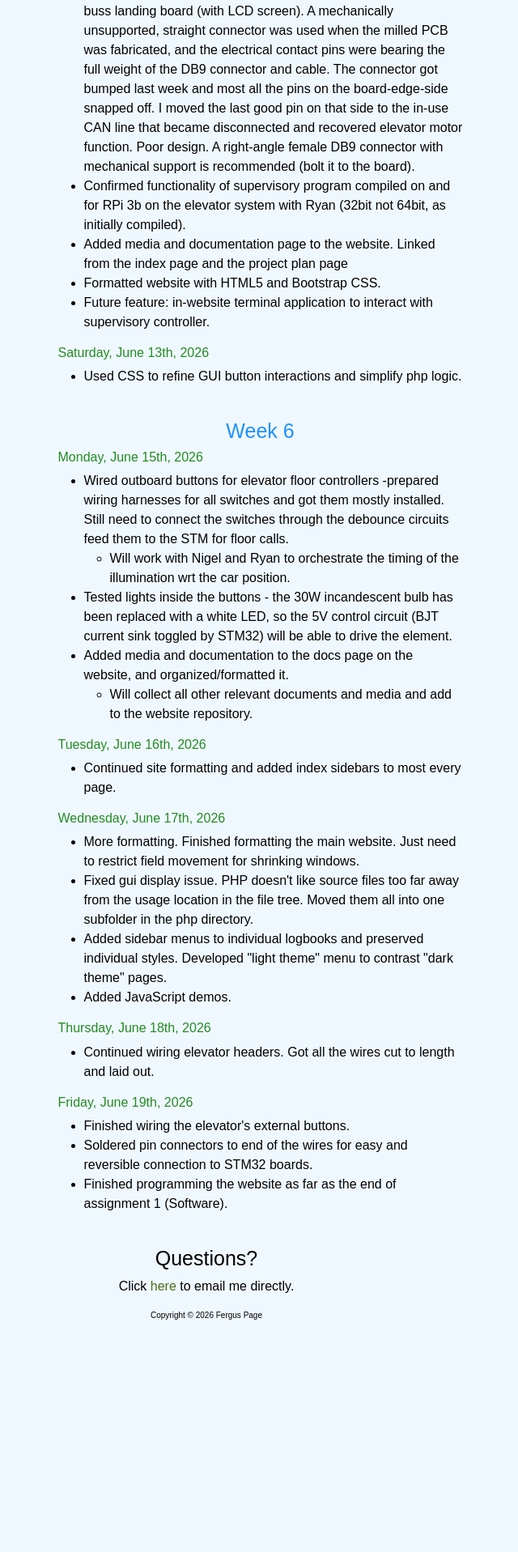
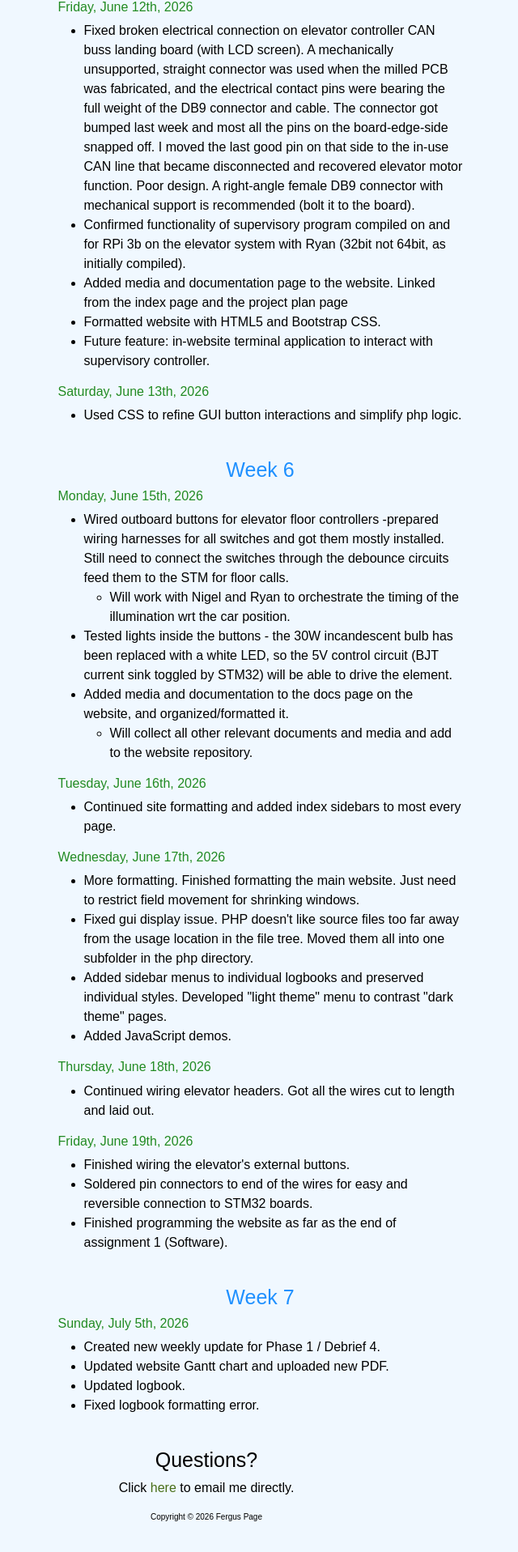
Before and after one commit to fcpage/project_vi_website, a PHP site: page /logbooks/fergus/html/fergus_page_logbook.html in a window 1280 px wide. Shown: the part 3040-4957 px from the top of the page at 81% size, without its empty margins (385-1025 px from the left). Before the commit the page ends 4670 px from the top, so only its background shows below. Run offline with PHP 8.4, Linux system fonts and the light colour scheme.

Commit message:
Logbook update
Fixed logbook sidebar formatting and updated logbook

```diff
--- a/general/css/project/logbooks_style.css
+++ b/general/css/project/logbooks_style.css
@@ -10,7 +10,7 @@ ul {
     width: 133px;
 }
 
-titel {
+title {
     text-align: center;
 }
 
--- a/logbooks/fergus/css/fergus_styles.css
+++ b/logbooks/fergus/css/fergus_styles.css
@@ -61,7 +61,7 @@ div#bar2 {
     display: block;
     border: 2px solid black;
     width: 133px;
-    height: 200px;
+    height: 225px;
     margin-top: 0;
     padding-top: 0;
 }
--- a/logbooks/fergus/html/fergus_page_logbook.html
+++ b/logbooks/fergus/html/fergus_page_logbook.html
@@ -49,7 +49,8 @@
 							<a class="index" href="#week3">Week 3</a><br/>
 							<a class="index" href="#week4">Week 4</a><br/>
 							<a class="index" href="#week5">Week 5</a><br/>
-							<a class="index" href="#week6">Week 6</a>
+							<a class="index" href="#week6">Week 6</a><br/>
+							<a class="index" href="#week7">Week 7</a><br/>
 						</p>
 					</div>
 				</div>
@@ -66,6 +67,7 @@
 
 				<article id="week1">
 					<h3 class="week">Week 1</h3>
+					<section>
 						<h6>Startup Activities</h6>
 						<ul>
 							<li>Beginning Software Engineering and Data Communications and Networking courses.</li>
@@ -74,19 +76,23 @@
 							<li>Added Ubuntu x86_64 partition to my school laptop.</li>
 							<li>Installed current Ubuntu ARM64 on my RPi.</li>
 						</ul>
+					</section>
 				</article><br/>
 
 				<article id="week2">
 					<h3 class="week">Week 2</h3>
+					<section>
 						<h6>Preemptive Work</h6>
 						<ul>
 							<li>Started building framework for project website.</li>
 							<li>Set up RPi server at home and established SSH connection to the Ubuntu partition on my laptop through the home wireless network.</li>
 						</ul>
+					</section>
 				</article><br/>
 
 				<article id="week3">
 					<h3 class="week">Week 3</h3>
+					<section>
 						<h6>Received Guidance</h6>
 						<ul>
 							<li>Wrote RPi setup script informed by Michael Galle's instructions in the Software Engineering course shell.</li>
@@ -97,6 +103,7 @@
 							<li>Transferred file from RPi server to Linux partition on laptop to confirm server function and communication with other entities.</li>
 							<li>Updated logbook and submitted documents for Debrief 1.</li>
 						</ul>
+					</section>
 				</article><br/>
 
 				<article id="week4">
@@ -289,6 +296,19 @@
 						</ul>
 					</section>
 				</article><br/>
+
+				<article id="week7">
+					<h3 class="week">Week 7</h3>
+					<section>
+						<h6>Sunday, July 5th, 2026</h6>
+						<ul>
+							<li>Created new weekly update for Phase 1 / Debrief 4.</li>
+							<li>Updated website Gantt chart and uploaded new PDF.</li>
+							<li>Updated logbook.</li>
+							<li>Fixed logbook formatting error.</li>
+						</ul>
+					</section>
+				</article><br/>
 			</div>
 				<footer>
 					<div id="questions">
```
Lines whose indentation alone changed are shown as unchanged.
